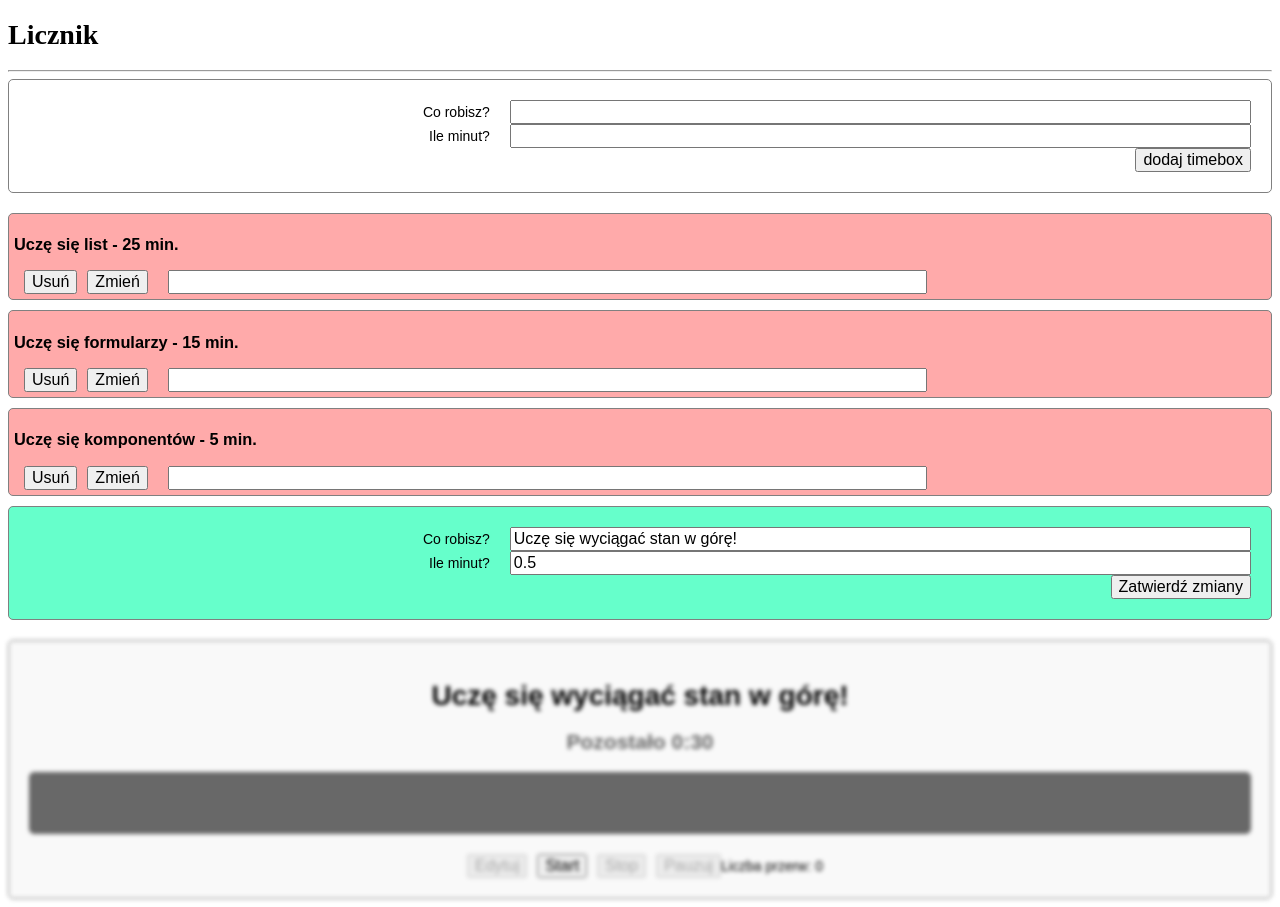
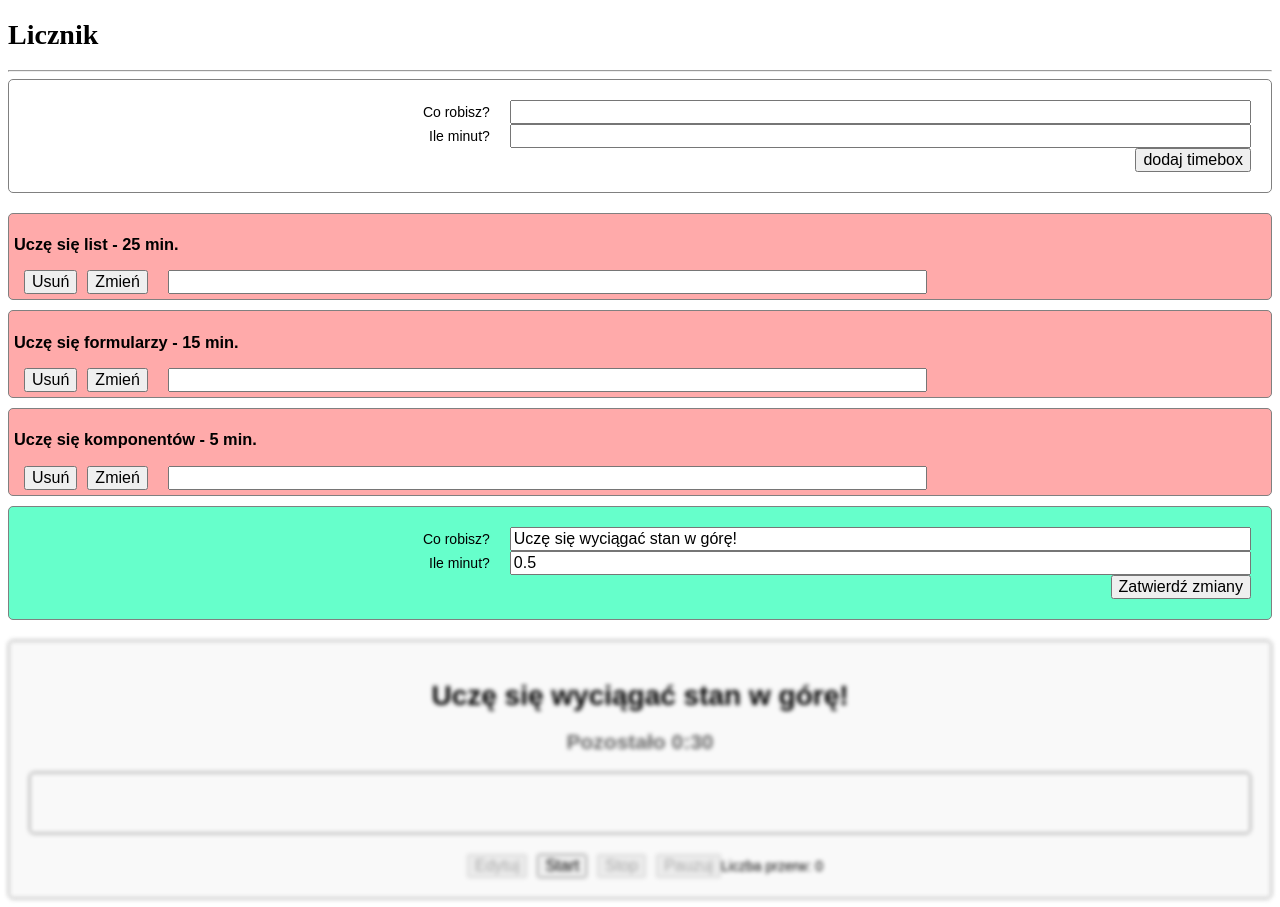
Before and after one commit to chaosdomok/timeboxing, a React (Create React App) app: page / in a window 1280 px wide. Built offline with nearby package versions, Linux system fonts and the light colour scheme.

Commit message:
Fixed ProgresssBar styles

```diff
--- a/src/components/TimeboxComponents/ProgressBar.js
+++ b/src/components/TimeboxComponents/ProgressBar.js
@@ -11,7 +11,7 @@ function ProgressBar({className= "", percent = 33, big=false, color = null }) {
     );
     return (
         <div className={progressClassName}>
-            <div className="progress__bar" style={{width: `${percent}%`}}></div>
+            <div className="progress__bar" style={{ width: `${percent}%` }}></div>
         </div>
     )
 }
--- a/src/styles/components.scss
+++ b/src/styles/components.scss
@@ -53,6 +53,7 @@ button {
 .Clock {
     color: orangered;
 }
+
 .progress {
     border: 1px solid black;
     border-radius: $border-radius;
@@ -73,7 +74,7 @@ button {
         background-color: black;
     }
 
-    &--color-red, &__bar {
+    &--color-red &__bar {
         background-color: orangered;
     }
 }
```
